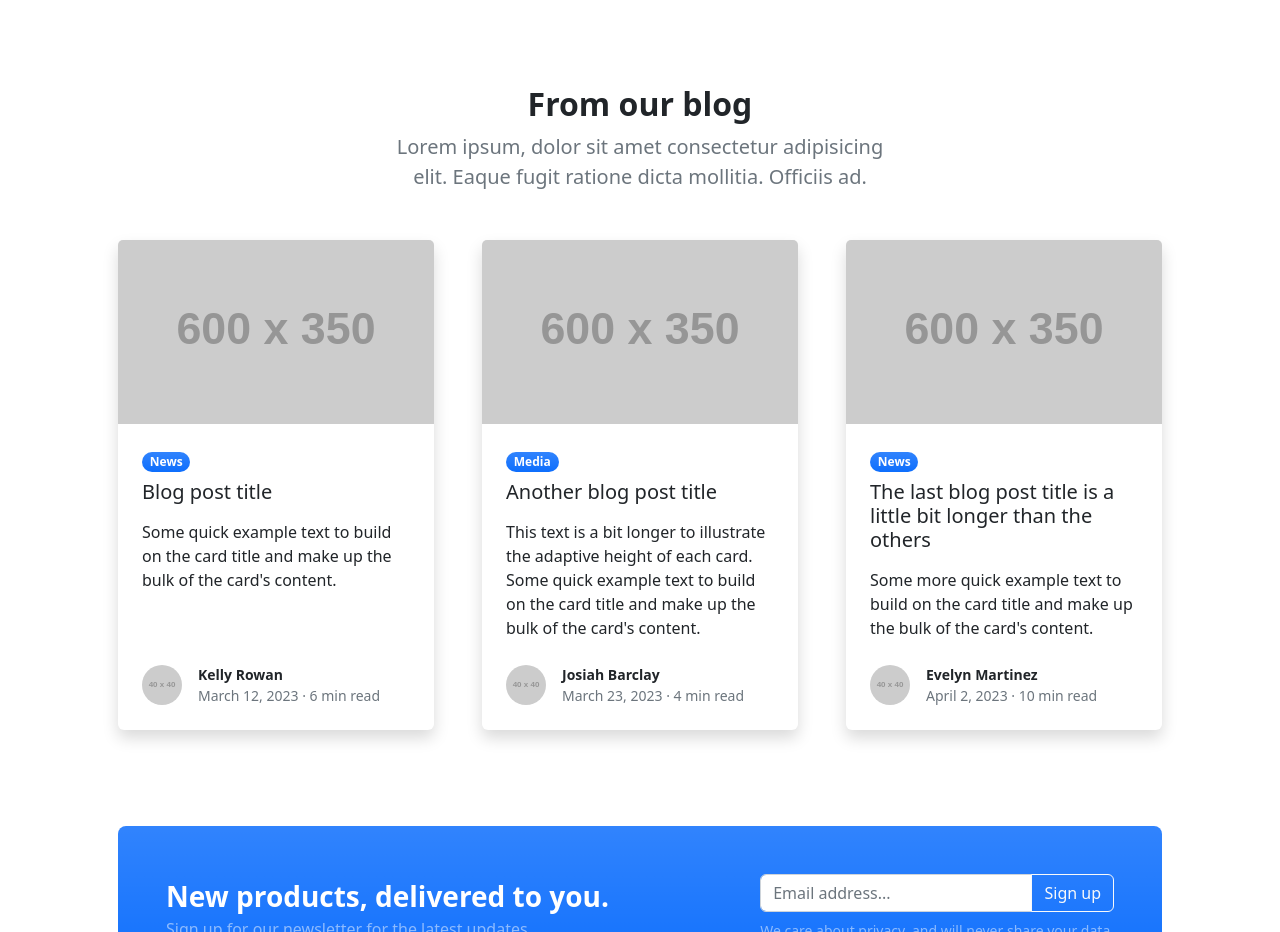
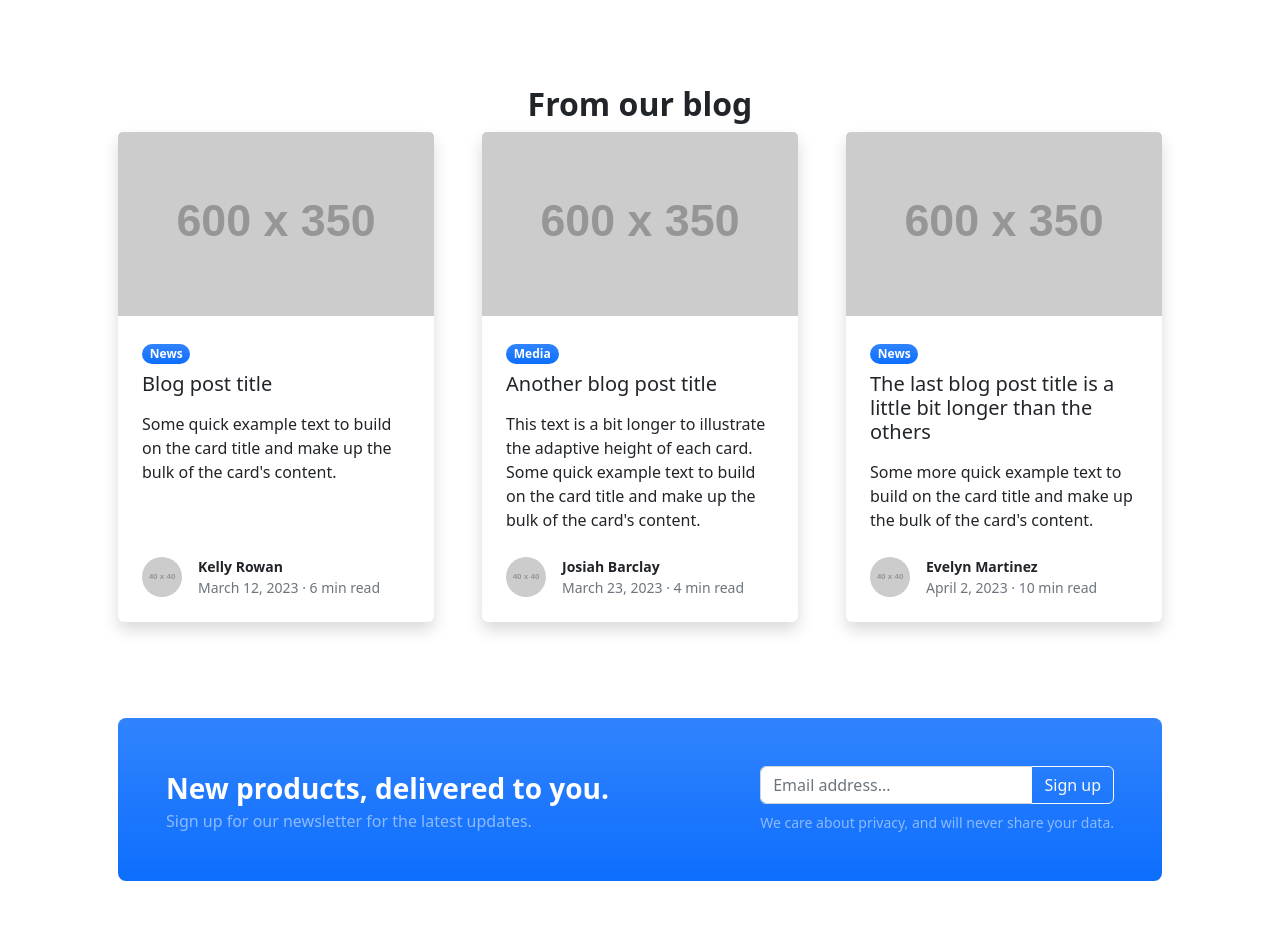
Before and after one commit to doosanpark/GA, a plain HTML site: page index.html in a window 1280 px wide. Shown: the part 1520-2452 px from the top of the page. Drawn offline with nearby package versions, Linux system fonts and the light colour scheme; placeholder pictures from the web are drawn by us.

Commit message:
태그 변경

```diff
--- a/index.html
+++ b/index.html
@@ -139,7 +139,6 @@
                         <div class="col-lg-8 col-xl-6">
                             <div class="text-center">
                                 <h2 class="fw-bolder">From our blog</h2>
-                                <p class="lead fw-normal text-muted mb-5">Lorem ipsum, dolor sit amet consectetur adipisicing elit. Eaque fugit ratione dicta mollitia. Officiis ad.</p>
                             </div>
                         </div>
                     </div>
```
